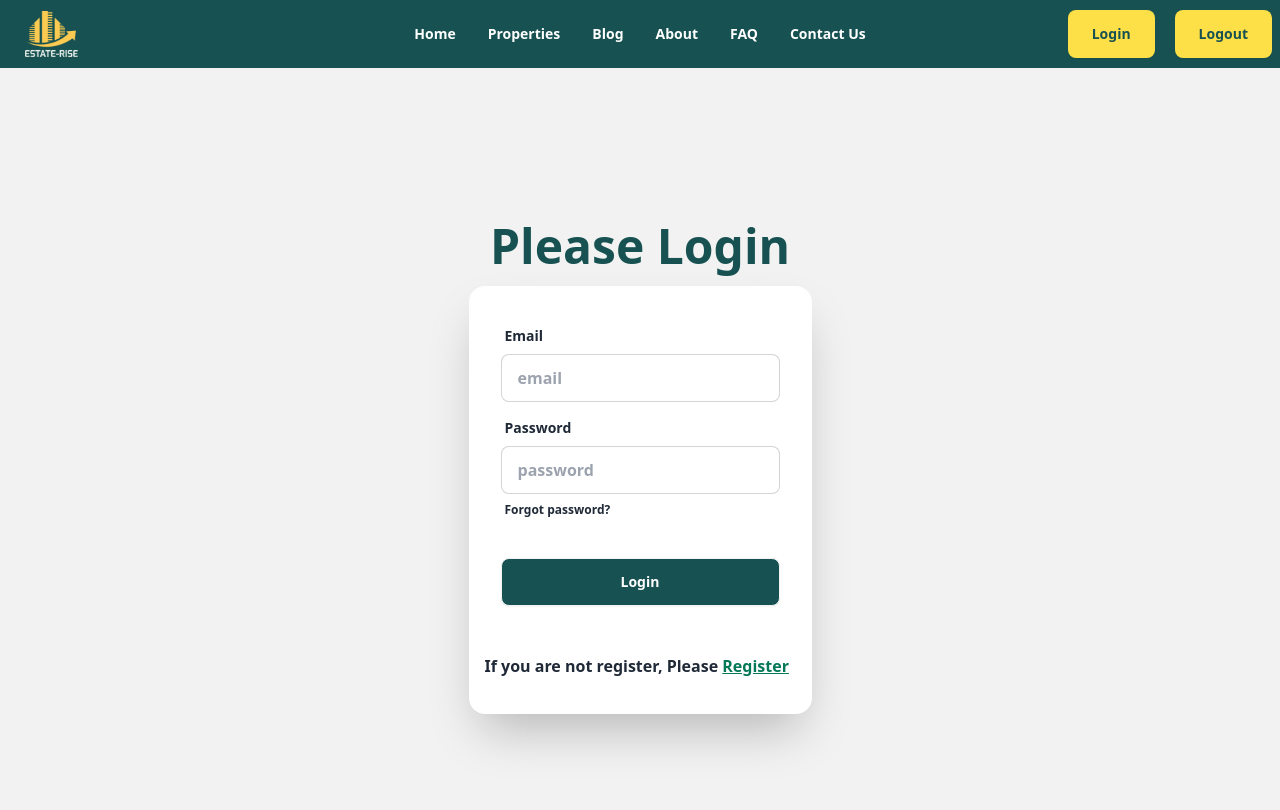
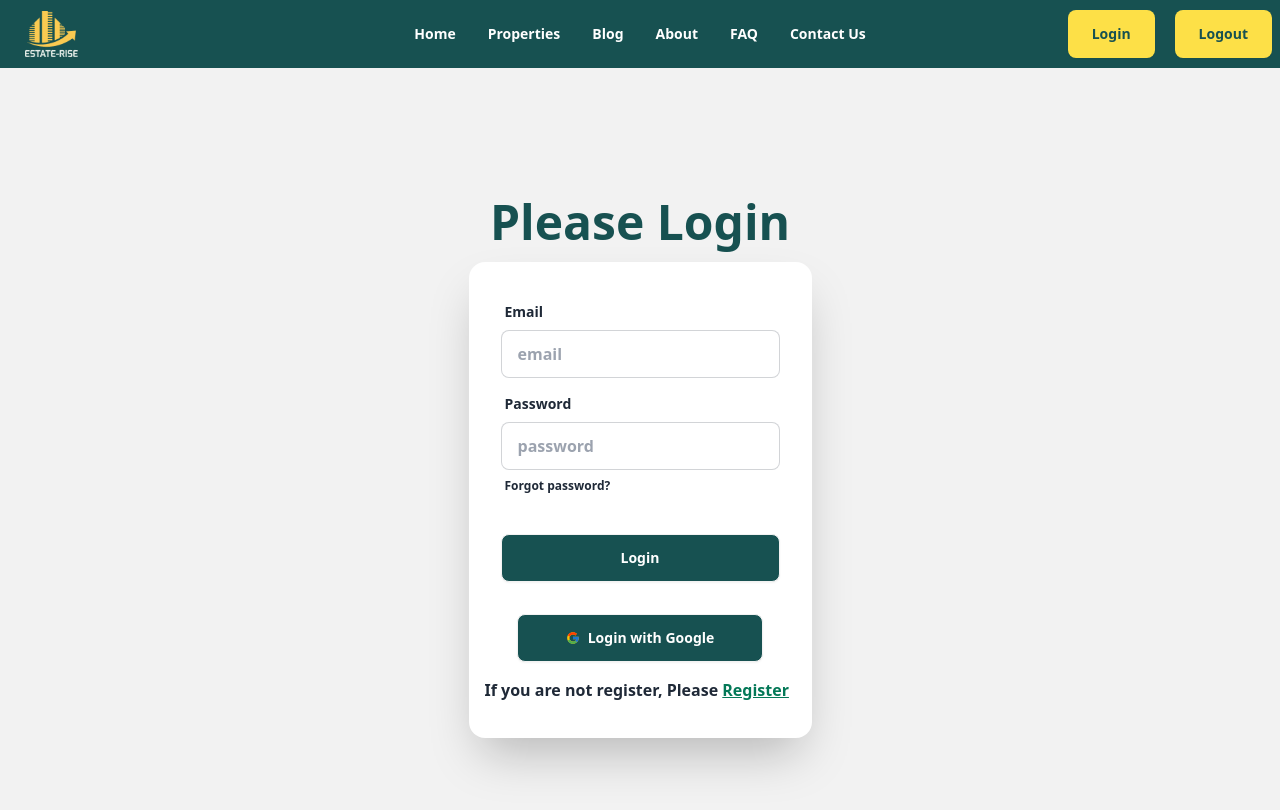
Before and after one commit to tzmehedy/Residentials_Real_Estate, a React (Vite) app: page /login in a window 1280 px wide. Shown: the top 810 px of the page. Built offline with nearby package versions, Linux system fonts and the light colour scheme.

Commit message:
sign In with google added

```diff
--- a/src/AuthProvider/AuthProvider.jsx
+++ b/src/AuthProvider/AuthProvider.jsx
@@ -1,6 +1,6 @@
 import React, { createContext, useState } from "react";
 import auth from "../Firebase/firebase.config";
-import { createUserWithEmailAndPassword, signInWithEmailAndPassword } from "firebase/auth";
+import { createUserWithEmailAndPassword, signInWithEmailAndPassword, signInWithPopup } from "firebase/auth";
 
 export const AuthContext = createContext(null);
 
@@ -15,10 +15,15 @@ const AuthProvider = ({ children }) => {
     return signInWithEmailAndPassword(auth,email,password)
   }
 
+  const userLoginWithGoogle = (provider) =>{
+    return signInWithPopup(auth,provider)
+  }
+
   const authInfo = {
     user,
     createUser,
     userLogin,
+    userLoginWithGoogle,
   };
   return (
     <AuthContext.Provider value={authInfo}>{children}</AuthContext.Provider>
--- a/src/Pages/Login.jsx
+++ b/src/Pages/Login.jsx
@@ -2,9 +2,13 @@ import React, { useContext } from 'react';
 import { Form, Link } from 'react-router-dom';
 import NavBar from '../Components/NavBar';
 import { AuthContext } from '../AuthProvider/AuthProvider';
+import { FcGoogle } from "react-icons/fc";
+import { GoogleAuthProvider } from 'firebase/auth';
 
 const Login = () => {
-  const {userLogin} = useContext(AuthContext)
+  const { userLogin, userLoginWithGoogle } = useContext(AuthContext);
+
+  const provider = new GoogleAuthProvider();
 
   const handelLogin = (e) => {
     e.preventDefault();
@@ -23,6 +27,16 @@ const Login = () => {
     e.target.email.value = "";
     e.target.password.value = "";
   };
+
+  const handleGoogleLogin = () =>{
+    userLoginWithGoogle(provider)
+    .then(result =>{
+      console.log(result.user)
+    })
+    .catch(error=>{
+      console.log(error.message)
+    })
+  }
     return (
       <div>
         <NavBar></NavBar>
@@ -70,6 +84,12 @@ const Login = () => {
                   </button>
                 </div>
               </Form>
+              <div className="text-center">
+                <button onClick={handleGoogleLogin} className="btn bg-[#175151] px-12 text-white font-bold">
+                  <FcGoogle></FcGoogle>
+                  Login with Google
+                </button>
+              </div>
               <p className="p-4 mb-5">
                 If you are not register, Please{" "}
                 <Link
```
